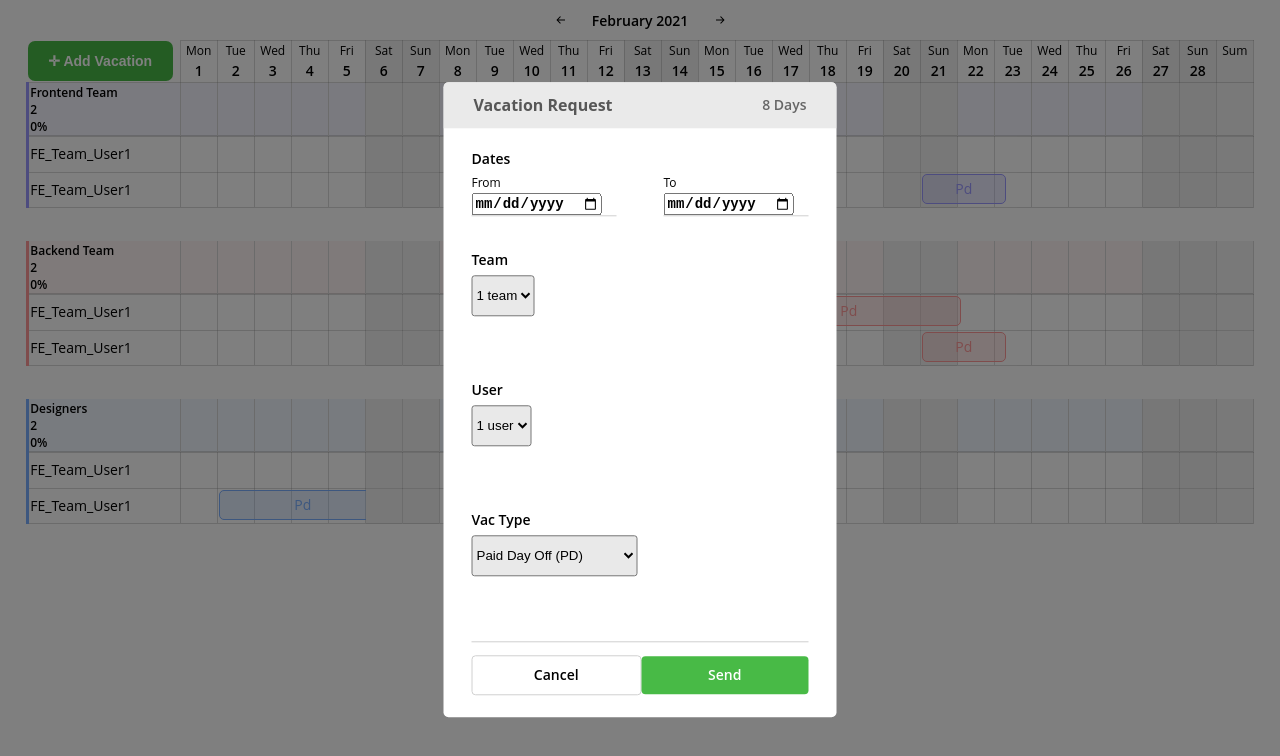
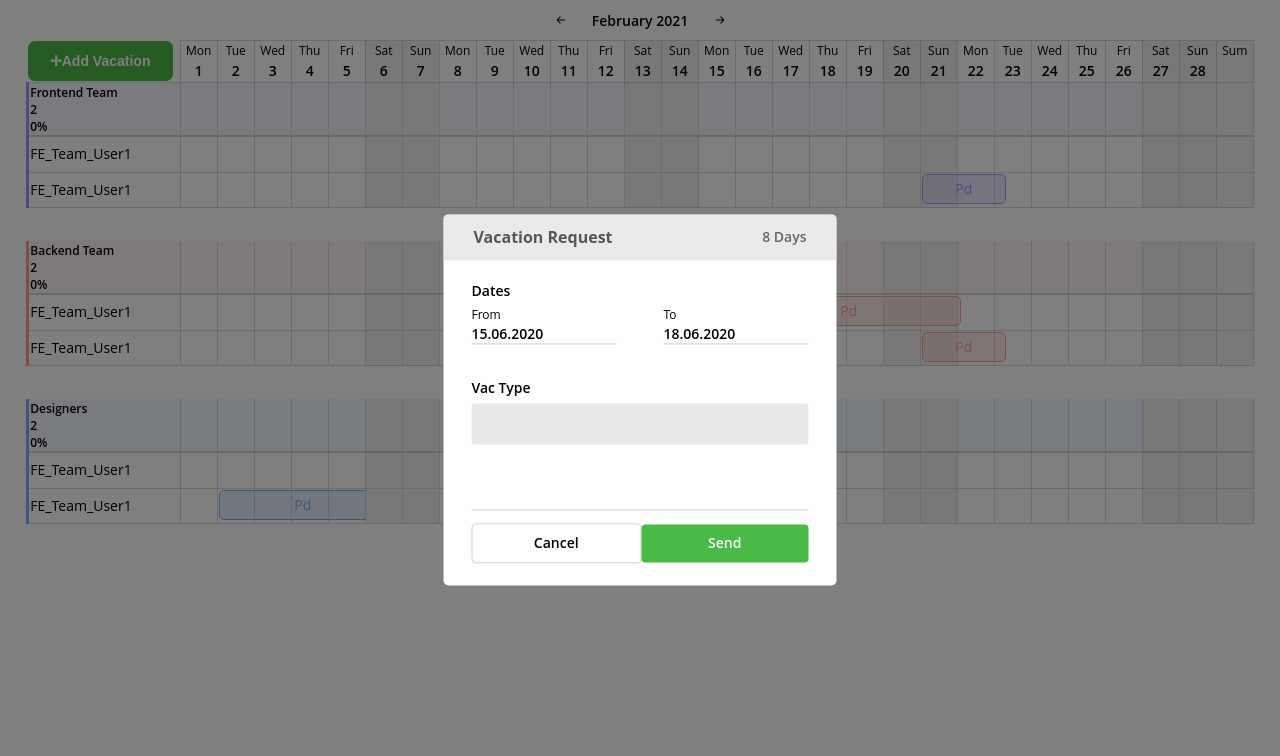
Before and after one commit to Isainkov/lessonReact, a React (Create React App) app: page / in a window 1280 px wide. Shown: the top 756 px of the page. Built offline with nearby package versions, Linux system fonts and the light colour scheme.

Commit message:
Revert "Upd. Modal & fix header"

```diff
--- a/src/App.js
+++ b/src/App.js
@@ -9,7 +9,7 @@ class App extends Component {
     super(props);
     this.state = {
         currentDate: new Date(),
-        modalActive: true,
+        modalActive: true
     };
 
     this.nextMonth = this.nextMonth.bind(this);
@@ -37,13 +37,11 @@ nextMonth() {
 setModalActive(value){
   this.setState({modalActive: value})
 }
-
   render() {
     return (
       <div className="App">
-        {console.log("Active :: ", this.state.modalActive)}
         <Navigation currentDate={this.state.currentDate} prevMonth = {this.prevMonth} nextMonth = {this.nextMonth}></Navigation>
-        <Table currentDate={this.state.currentDate} setModalActive={this.setModalActive}></Table>
+        <Table currentDate={this.state.currentDate}></Table>
         <Modal active={this.state.modalActive} setModalActive={this.setModalActive} />
       </div>
     );
--- a/src/Table/Table.js
+++ b/src/Table/Table.js
@@ -24,7 +24,7 @@ class Table extends Component {
     return (
       <React.Fragment>
         <table>
-          <TableHeader currentDate = {this.props.currentDate} month={this.props.month} year={this.props.year} width = {this.state.width} setModalActive={this.props.setModalActive}></TableHeader>
+          <TableHeader currentDate = {this.props.currentDate} month={this.props.month} year={this.props.year} width = {this.state.width}></TableHeader>
           <TableBody currentDate = {this.props.currentDate} month={this.props.month} year={this.props.year} width = {this.state.width}></TableBody>
 
         </table>
--- a/src/Table/TableHeader.js
+++ b/src/Table/TableHeader.js
@@ -2,16 +2,13 @@ import { Component } from "react";
 import { Utils} from '../Utils/utils';
 
 const VacationButton = (props) => {
-
-    return <button onClick={()=>{props.setModalActive(true)}}>{props.value}</button>;
-
+    return <button>{props.value}</button>;
 }
 
 class TableHeader extends Component {
     constructor(props){
         super(props);
-        this.state={}
-
+        // this.cells = [];
     }
 
     render(){
@@ -23,8 +20,7 @@ class TableHeader extends Component {
             if(!cellNumber) {
                 cells.push(<th className = "cell cell-button"
                     key = {cellNumber}>
-                    <VacationButton value = "&#10011; Add Vacation" setModalActive={this.props.setModalActive}/>
-
+                    <VacationButton value = "&#10011;Add Vacation"/>
                     </th>);
             } else if(cellNumber === this.props.width - 1) {
                 cells.push(<th className = "cell cell-sum" key = {cellNumber}>Sum</th>)
--- a/src/VacationModal/ModalBody.js
+++ b/src/VacationModal/ModalBody.js
@@ -14,26 +14,15 @@ export default class ModalBody extends Component {
         <div className="modal_dates_inner">
           <div className="modal__column">
             <div className="modal__subtitle">From</div>
-            <input type="date"  className="modal__date"></input>
+            <div className="modal__date">15.06.2020</div>
           </div>
           <div className="modal__column">
             <div className="modal__subtitle">To</div>
-            <input type="date" className="modal__date"></input>
+            <div className="modal__date">18.06.2020</div>
           </div>
         </div>
-        <div className="modal__title">Team</div>
-        <select className="modal__menu" >
-          <option value="TeamName1">1 team</option>
-        </select>
-        <div className="modal__title">User</div>
-        <select className="modal__menu">
-          <option value="UserName1">1 user</option>
-        </select>
         <div className="modal__title">Vac Type</div>
-        <select className="modal__menu" >
-          <option value="Paid">Paid Day Off (PD)</option>
-          <option value="Non-paid">Non-paid Day Off (NPD)</option>
-        </select>
+        <div className="modal__menu"></div>
         <div className="modal__footer">
         <div className="modal__btn modal__btn-cancel" onClick={()=> {this.props.setModalActive(false)}}>Cancel</div>
         <div className="modal__btn modal__btn-send modal__btn-green">Send</div>
--- a/src/index.scss
+++ b/src/index.scss
@@ -11,132 +11,3 @@ code {
   font-family: source-code-pro, Menlo, Monaco, Consolas, 'Courier New',
     monospace;
 }
-
-.modal {
-  opacity: 0;
-  visibility: hidden;
-  width: 100%;
-  max-width: 393px;
-  background: #fff;
-  z-index: 30;
-  position: fixed;
-  top: 50%;
-  left: 50%;
-  transform: translate(-50%, -50%);
-  border-radius: 5px;
-  overflow: hidden;
-
-  &__overlay {
-    opacity: 0;
-    visibility: hidden;
-    position: fixed;
-    top: 0;
-    left: 0;
-    width: 100%;
-    height: 100%;
-    background-color: rgba(0, 0, 0, 0.5);
-    z-index: 20;
-    transition: 0.3s all;
-  }
-
-  &__header {
-    display: flex;
-    justify-content: space-between;
-    align-items: center;
-    background: #eaeaea;
-    padding: 14px 30px;
-  }
-
-  &__name {
-    font-size: 16px;
-    font-weight: 700;
-    color: #575757;
-  }
-
-  &__days {
-    color: #666;
-    font-weight: 600;
-  }
-
-  &__body {
-    padding: 22px 28px;
-  }
-
-  &__title {
-    color: #000;
-    font-weight: 600;
-    margin-bottom: 6px;
-  }
-
-  &_dates_inner {
-    display: flex;
-    justify-content: space-between;
-    align-items: center;
-  }
-
-  &__column {
-    width: 145px;
-    border-bottom: 1px solid #d0d0d0;
-    margin-bottom: 35px;
-  }
-
-  &__subtitle {
-    font-size: 12px;
-    color: #000;
-  }
-
-  &__date {
-    font-size: 14px;
-    color: #000;
-    font-weight: 600;
-  }
-
-  &__menu {
-    background: #e9e9e9;
-    height: 41px;
-    border-radius: 3px;
-    margin-bottom: 65px;
-  }
-
-  &__footer {
-    border-top: 1px solid #d0d0d0;
-    display: flex;
-    justify-content: space-between;
-    align-items: center;
-    padding-top: 13px;
-  }
-
-  &__btn {
-    display: block;
-    border-radius: 4px;
-    border: 1px solid #d0d0d0;
-    width: 153px;
-    text-align: center;
-    padding: 10px;
-    text-decoration: none;
-    color: #000;
-    font-weight: 600;
-    transition: all 0.3s ease;
-    cursor: pointer;
-  }
-
-  &__btn-cancel:hover {
-    background: #d0d0d0;
-    color: #fff;
-  }
-
-  &__btn-send {
-    border: none;
-    background: #48ba46;
-    color: #fff;
-  }
-
-  &__btn-send:hover {
-    opacity: 0.8;
-  }
-}
-
-.active {
-  opacity: 1;
-  visibility: visible;
-}
```
